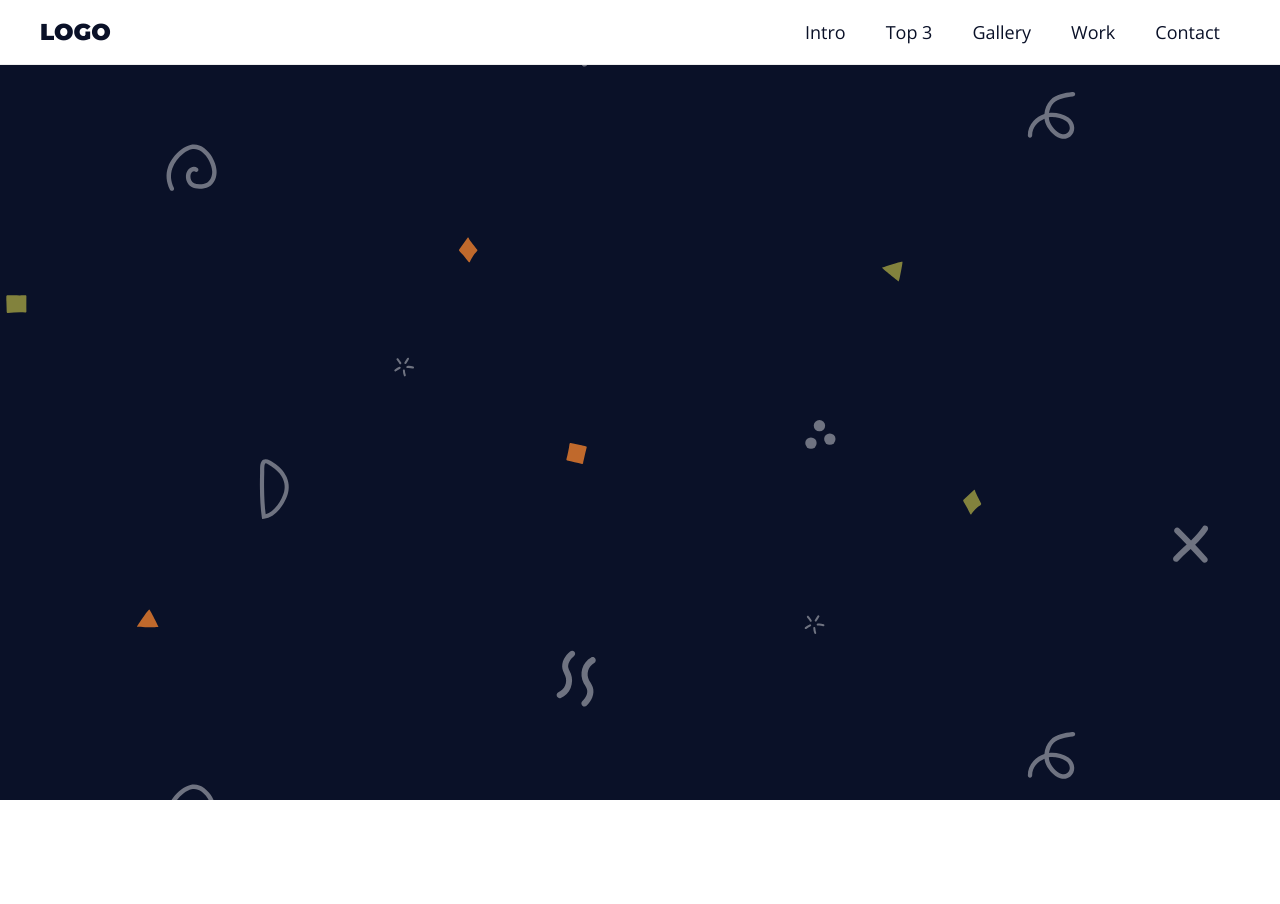
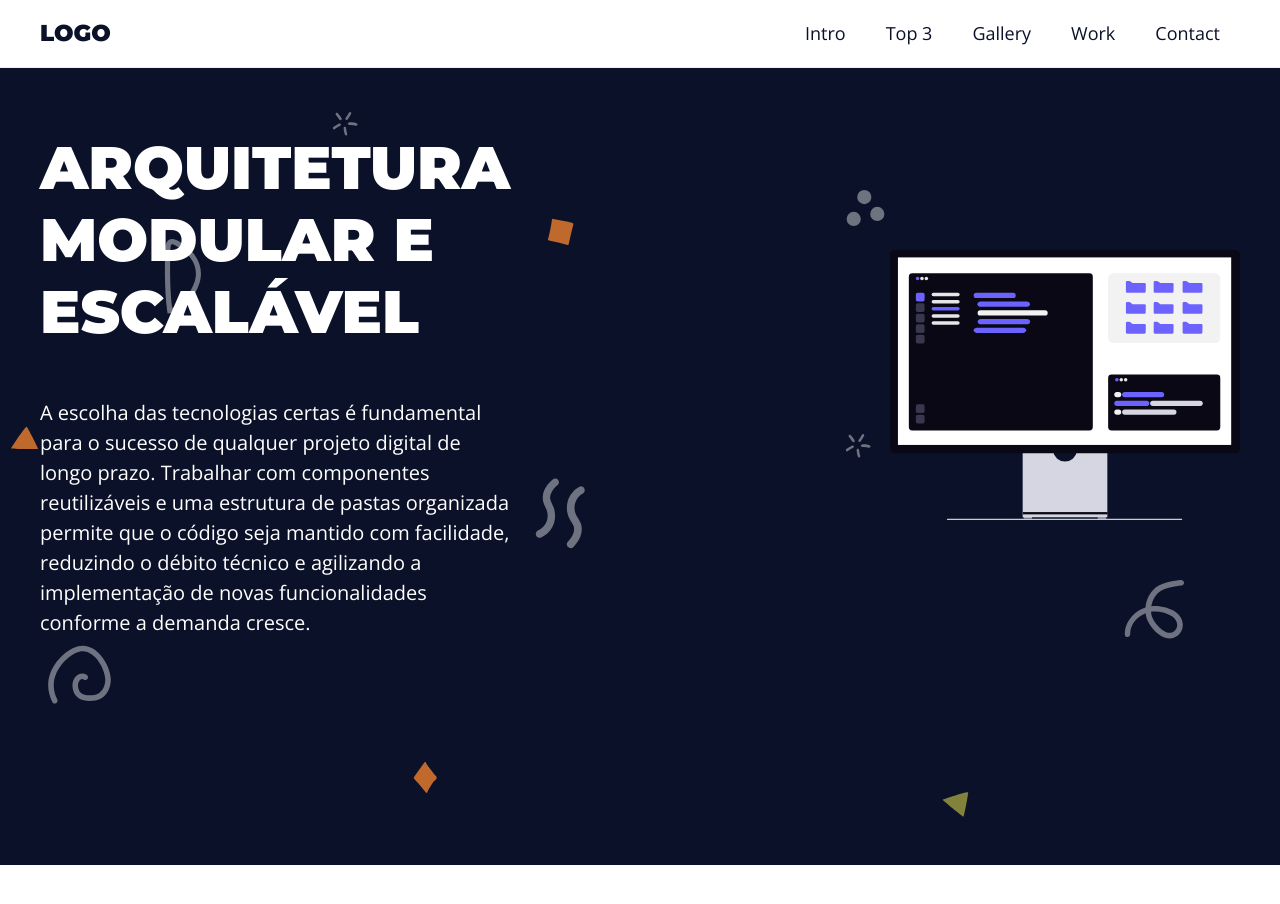
Before and after one commit to leonardoxaviercf/Landing-Page, a plain HTML site: page index.html in a window 1280 px wide. Before the commit the page ends 800 px from the top, so only its background shows below. Drawn offline with nearby package versions, Linux system fonts and the light colour scheme.

Commit message:
Seção Intro

```diff
--- a/assets/css/elements.css
+++ b/assets/css/elements.css
@@ -10,6 +10,8 @@ html {
 body {
     font-family: 'Open Sans', sans-serif;
     font-size: 2rem;
+    color: var(--primary-color);
+    line-height: 1.5;
 }
 
 h1, h2, h3, h4, h5, h6 {
--- a/assets/css/style.css
+++ b/assets/css/style.css
@@ -36,6 +36,7 @@
     right: 0;
     width: 100%;
     border-bottom: 0.1rem solid var(--light-gray-color);
+    z-index: 1;
 }
 
 .menu-content {
@@ -80,3 +81,35 @@
     width: 50%;
     left: 25%;
 }
+
+.menu-spacing {
+    height: 6.5rem;
+}
+
+.intro-content {
+    position: relative;
+    top: -8rem;
+    display: grid;
+    grid-template-columns: 1fr 1.5fr;
+    gap: var(--gap);
+    height: 100vh;
+}
+
+.intro-text-content, .intro-img{
+    display: flex;
+    flex-flow: column wrap;
+    justify-content: center;
+}
+
+.intro-text-content h2 {
+    font-size: 6rem;
+    margin-bottom: 5rem;
+    text-transform: uppercase;
+    line-height: 1.2;
+}
+
+.intro-img img {
+    margin-left: 50%;
+    max-width: 50%;
+    height: auto;
+}
--- a/index.html
+++ b/index.html
@@ -12,7 +12,7 @@
 </head>
 <body class="main-bg">
     <aside class="menu white-bg">
-        <section class="main-content menu-content">
+        <div class="main-content menu-content">
 
             <h1><a href="#">LOGO</a></h1>
             <nav>
@@ -24,8 +24,25 @@
                     <li><a href="#">Contact</a></li>
                 </ul>
             </nav>
-        </section>
+        </div>
     </aside>
+    <div class="menu-spacing"></div>
+    <section class="intro main-bg section">
+        <div class="main-content intro-content">
+            <div class="intro-text-content">
+                <h2>Arquitetura Modular e Escalável</h2>
+                <p>
+                    A escolha das tecnologias certas é fundamental para o sucesso de qualquer projeto digital de longo prazo. Trabalhar com componentes reutilizáveis e uma estrutura de pastas organizada permite que o código seja mantido com facilidade, reduzindo o débito técnico e agilizando a implementação de novas funcionalidades conforme a demanda cresce.
+                </p>
+            </div>
+            <div class="intro-img">
+                <img src="assets/img/programming.svg" alt="Logo de computador trabalhando em multi-tarefas programando e explorando arquivos.">
+            </div>
+        </div>
+    </section>
+    <section class="white-bg section">
+
+    </section>
 </body>
 </body>
 </html>
```
Also changed, not shown: assets/img/programming.svg (added).
